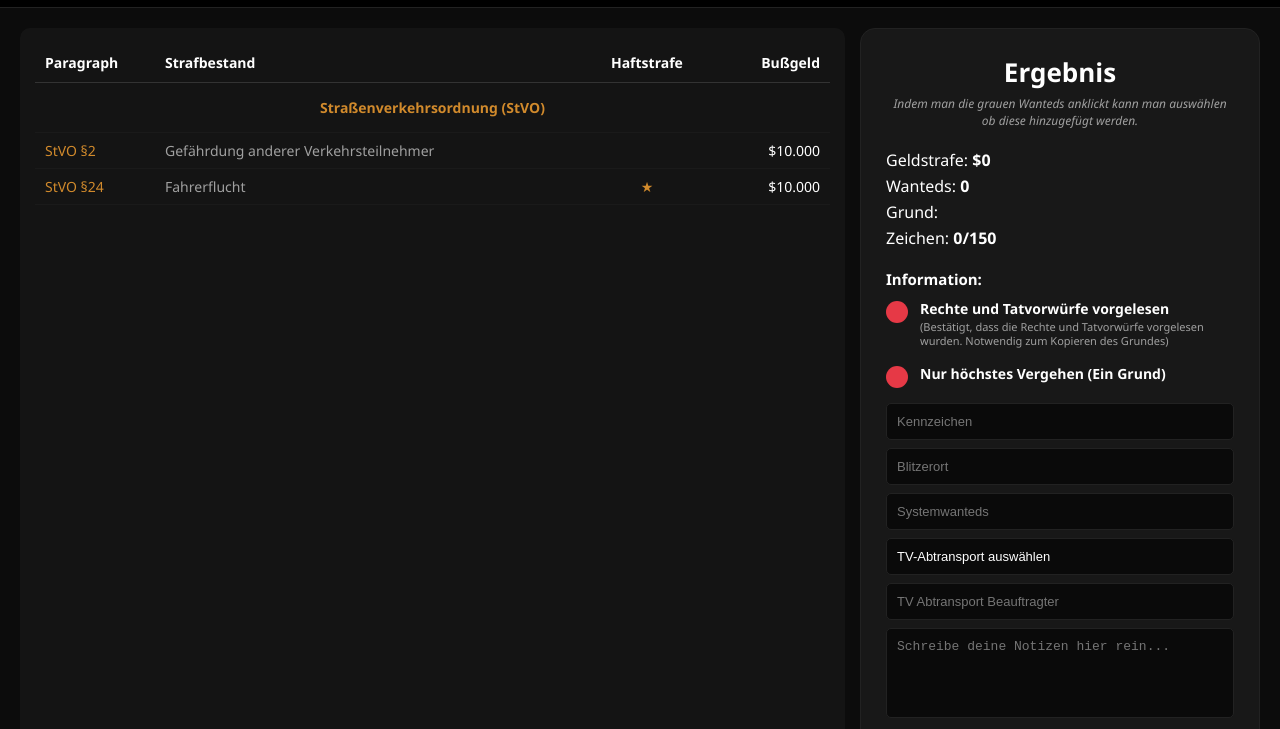
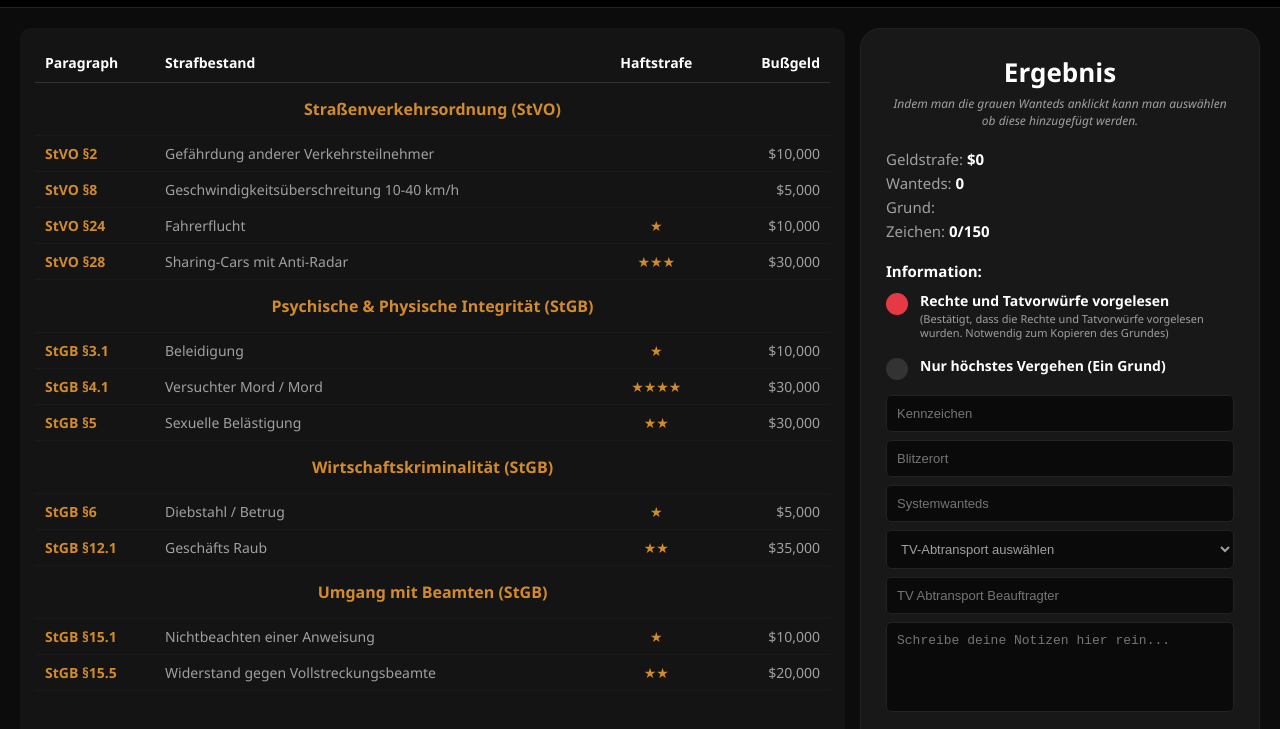
Before and after one commit to EdelLucas/bussgeld-rechner, a plain HTML site: page index.html in a window 1280 px wide. Shown: the part 46-775 px from the top of the page. Drawn offline with Linux system fonts and the light colour scheme.

Commit message:
Update 0.2

```diff
--- a/index.html
+++ b/index.html
@@ -6,9 +6,11 @@
 <style>
   :root {
     --bg-main: #0c0c0c;
-    --bg-card: #141414;
+    --bg-panel: #141414;
     --accent-orange: #d18a2c;
-    --text-dim: #a0a0a0;
+    --text-primary: #ffffff; /* Überschriften */
+    --text-secondary: #a0a0a0; /* Fließtext/Grau */
+    --text-black: #000000;
     --red-dot: #e63946;
     --input-bg: #0a0a0a;
   }
@@ -16,8 +18,8 @@
   body {
     margin: 0;
     background: var(--bg-main);
-    color: white;
-    font-family: 'Segoe UI', sans-serif;
+    color: var(--text-primary);
+    font-family: 'Segoe UI', Arial, sans-serif;
   }
 
   header {
@@ -37,43 +39,55 @@
   }
 
   /* Linke Seite (Tabelle) */
-  .list-section { background: var(--bg-card); padding: 15px; border-radius: 10px; }
+  .list-section {
+    background: var(--bg-panel);
+    padding: 15px;
+    border-radius: 10px;
+    max-height: 90vh;
+    overflow-y: auto;
+  }
+
   table { width: 100%; border-collapse: collapse; font-size: 14px; }
-  th { text-align: left; padding: 10px; border-bottom: 1px solid #333; }
-  td { padding: 8px 10px; border-bottom: 1px solid #1a1a1a; }
-  .cat-title { color: var(--accent-orange); text-align: center; padding: 15px; font-weight: bold; }
-  .para { color: var(--accent-orange); width: 100px; }
-  .crime { color: var(--text-dim); }
+  th { text-align: left; padding: 10px; border-bottom: 1px solid #333; color: var(--text-primary); }
+  td { padding: 8px 10px; border-bottom: 1px solid #1a1a1a; color: var(--text-secondary); }
 
-  /* RECHTE SEITE (EXAKT WIE SCREENSHOT) */
+  .cat-title { color: var(--accent-orange); text-align: center; padding: 15px; font-weight: bold; font-size: 16px; }
+  .para { color: var(--accent-orange); width: 100px; font-weight: bold; }
+  .money-cell { text-align: right; color: var(--text-secondary); }
+  .star-cell { text-align: center; color: var(--accent-orange); cursor: pointer; }
+
+  /* RECHTE SEITE (ERGEBNIS PANEL) */
   .ergebnis-panel {
     background: #181818;
-    border-radius: 15px;
+    border-radius: 20px;
     padding: 25px;
     border: 1px solid #222;
+    position: sticky;
+    top: 20px;
   }
 
-  .panel-title { text-align: center; font-size: 26px; font-weight: bold; margin-bottom: 5px; }
-  .panel-info-text { font-size: 12px; color: var(--text-dim); text-align: center; font-style: italic; margin-bottom: 20px; }
+  .panel-title { text-align: center; font-size: 26px; font-weight: bold; margin-bottom: 5px; color: var(--text-primary); }
+  .panel-info-text { font-size: 12px; color: var(--text-secondary); text-align: center; font-style: italic; margin-bottom: 20px; }
 
-  .stat-row { font-size: 16px; margin-bottom: 4px; }
-  .stat-row span { font-weight: bold; }
+  .stat-row { font-size: 15px; margin-bottom: 4px; color: var(--text-secondary); }
+  .stat-row span { font-weight: bold; color: var(--text-primary); }
 
-  .info-header { font-weight: bold; margin: 20px 0 10px 0; font-size: 15px; }
+  .info-header { font-weight: bold; margin: 20px 0 10px 0; font-size: 15px; color: var(--text-primary); }
 
   /* Schalter-Optionen */
   .option-item { display: flex; align-items: flex-start; gap: 12px; margin-bottom: 15px; cursor: pointer; }
-  .dot { width: 22px; height: 22px; background: var(--red-dot); border-radius: 50%; flex-shrink: 0; margin-top: 2px; }
+  .dot { width: 22px; height: 22px; background: var(--red-dot); border-radius: 50%; flex-shrink: 0; margin-top: 2px; transition: 0.3s; }
   .dot.inactive { background: #333; }
-  .option-content strong { display: block; font-size: 14px; margin-bottom: 2px; }
-  .option-content small { display: block; font-size: 11px; color: var(--text-dim); line-height: 1.3; }
+
+  .option-content strong { display: block; font-size: 14px; margin-bottom: 2px; color: var(--text-primary); }
+  .option-content small { display: block; font-size: 11px; color: var(--text-secondary); line-height: 1.3; }
 
   /* Eingabefelder */
   .input-group { display: flex; flex-direction: column; gap: 8px; margin-top: 15px; }
   .field {
     background: var(--input-bg);
     border: 1px solid #222;
-    color: #888;
+    color: var(--text-secondary);
     padding: 10px;
     border-radius: 5px;
     font-size: 13px;
@@ -81,47 +95,36 @@
     box-sizing: border-box;
   }
   textarea.field { height: 90px; resize: none; }
-  select.field { appearance: none; color: white; }
 
-  /* Buttons unten */
+  /* Buttons */
   .button-grid { display: grid; grid-template-columns: 1fr 1fr; gap: 10px; margin-top: 20px; }
   .btn-action {
     background: #000;
     border: 1px solid #333;
-    color: white;
+    color: var(--text-primary);
     padding: 10px 5px;
     border-radius: 5px;
     font-size: 11px;
     cursor: pointer;
     text-align: center;
   }
-  .btn-action:hover { background: #111; }
-
-  .hidden { display: none; }
 </style>
 </head>
 <body>
 
 <header>
   <div style="font-weight: bold; font-size: 20px;">Bußgeldrechner</div>
-  <input type="text" placeholder="Nach Straftat oder Paragraph suchen..." style="background:#111; border:1px solid #333; color:white; padding:8px; border-radius:5px; width:250px;">
+  <input type="text" id="search" placeholder="Nach Straftat oder Paragraph suchen..." oninput="filterTable()" style="background:#111; border:1px solid #333; color:white; padding:8px; border-radius:5px; width:250px;">
 </header>
 
 <main class="container">
   <section class="list-section">
-    <table>
+    <table id="penaltyTable">
       <thead>
         <tr><th>Paragraph</th><th>Strafbestand</th><th style="text-align:center">Haftstrafe</th><th style="text-align:right">Bußgeld</th></tr>
       </thead>
-      <tbody>
-        <tr><td colspan="4" class="cat-title">Straßenverkehrsordnung (StVO)</td></tr>
-        <tr onclick="toggleCrime('StVO §2', 10000, 0)">
-          <td class="para">StVO §2</td><td class="crime">Gefährdung anderer Verkehrsteilnehmer</td><td></td><td style="text-align:right">$10.000</td>
-        </tr>
-        <tr onclick="toggleCrime('StVO §24', 10000, 1)">
-          <td class="para">StVO §24</td><td class="crime">Fahrerflucht</td><td style="text-align:center; color:var(--accent-orange)">★</td><td style="text-align:right">$10.000</td>
-        </tr>
-      </tbody>
+      <tbody id="tableBody">
+        </tbody>
     </table>
   </section>
 
@@ -145,7 +148,7 @@
     </div>
 
     <div class="option-item" onclick="toggleSwitch(this)">
-      <div class="dot"></div>
+      <div class="dot inactive"></div>
       <div class="option-content">
         <strong>Nur höchstes Vergehen (Ein Grund)</strong>
       </div>
@@ -155,20 +158,13 @@
       <input type="text" class="field" placeholder="Kennzeichen" id="inputPlate">
       <input type="text" class="field" placeholder="Blitzerort" id="inputBlitzer">
       <input type="text" class="field" placeholder="Systemwanteds">
-
-      <select class="field">
-        <option>TV-Abtransport auswählen</option>
-        <option>Streifenwagen</option>
-        <option>Gefangenentransporter</option>
-      </select>
-
+      <select class="field"><option>TV-Abtransport auswählen</option></select>
       <input type="text" class="field" placeholder="TV Abtransport Beauftragter">
-
       <textarea class="field" placeholder="Schreibe deine Notizen hier rein..." oninput="updateChars(this)"></textarea>
     </div>
 
     <div class="option-item" style="margin-top:20px;" onclick="toggleSwitch(this)">
-      <div class="dot"></div>
+      <div class="dot inactive"></div>
       <div class="option-content">
         <strong>Reue</strong>
         <small>(Entfernt 2 Wanteds, 1 Wanted muss verbleiben gemäß StGB §35 - Reue)</small>
@@ -176,7 +172,7 @@
     </div>
 
     <div class="option-item" onclick="toggleSwitch(this)">
-      <div class="dot"></div>
+      <div class="dot inactive"></div>
       <div class="option-content">
         <strong>Systemfehler</strong>
       </div>
@@ -192,37 +188,70 @@
 </main>
 
 <script>
-  let totalMoney = 0;
-  let totalWanteds = 0;
-  let selectedParagraphs = [];
+  // Daten aus allen Screenshots zusammengefügt
+  const penaltyData = [
+    { cat: "Straßenverkehrsordnung (StVO)", items: [
+      { p: "StVO §2", n: "Gefährdung anderer Verkehrsteilnehmer", w: 0, m: 10000 },
+      { p: "StVO §8", n: "Geschwindigkeitsüberschreitung 10-40 km/h", w: 0, m: 5000 },
+      { p: "StVO §24", n: "Fahrerflucht", w: 1, m: 10000 },
+      { p: "StVO §28", n: "Sharing-Cars mit Anti-Radar", w: 3, m: 30000 }
+    ]},
+    { cat: "Psychische & Physische Integrität (StGB)", items: [
+      { p: "StGB §3.1", n: "Beleidigung", w: 1, m: 10000 },
+      { p: "StGB §4.1", n: "Versuchter Mord / Mord", w: 4, m: 30000 },
+      { p: "StGB §5", n: "Sexuelle Belästigung", w: 2, m: 30000 }
+    ]},
+    { cat: "Wirtschaftskriminalität (StGB)", items: [
+      { p: "StGB §6", n: "Diebstahl / Betrug", w: 1, m: 5000 },
+      { p: "StGB §12.1", n: "Geschäfts Raub", w: 2, m: 35000 }
+    ]},
+    { cat: "Umgang mit Beamten (StGB)", items: [
+      { p: "StGB §15.1", n: "Nichtbeachten einer Anweisung", w: 1, m: 10000 },
+      { p: "StGB §15.5", n: "Widerstand gegen Vollstreckungsbeamte", w: 2, m: 20000 }
+    ]}
+  ];
 
-  function toggleCrime(para, price, wanteds) {
-    if(selectedParagraphs.includes(para)) {
-      selectedParagraphs = selectedParagraphs.filter(p => p !== para);
-      totalMoney -= price;
-      totalWanteds -= wanteds;
-    } else {
-      selectedParagraphs.push(para);
-      totalMoney += price;
-      totalWanteds += wanteds;
-    }
-    updateDisplay();
+  let currentMoney = 0;
+  let currentWanteds = 0;
+
+  function initTable() {
+    const tbody = document.getElementById('tableBody');
+    penaltyData.forEach(section => {
+      tbody.innerHTML += `<tr><td colspan="4" class="cat-title">${section.cat}</td></tr>`;
+      section.items.forEach(item => {
+        tbody.innerHTML += `
+          <tr onclick="addPenalty(${item.m}, ${item.w}, this)">
+            <td class="para">${item.p}</td>
+            <td>${item.n}</td>
+            <td class="star-cell">${'★'.repeat(item.w)}${'☆'.repeat(item.w ? 0 : 0)}</td>
+            <td class="money-cell">$${item.m.toLocaleString()}</td>
+          </tr>`;
+      });
+    });
   }
 
-  function updateDisplay() {
-    document.getElementById('resMoney').textContent = '$' + totalMoney.toLocaleString();
-    document.getElementById('resWanteds').textContent = totalWanteds;
+  function addPenalty(money, wanteds, row) {
+    row.style.background = row.style.background ? "" : "#1d1d1d";
+    const isActive = row.style.background !== "";
+    currentMoney += isActive ? money : -money;
+    currentWanteds += isActive ? wanteds : -wanteds;
+    document.getElementById('resMoney').textContent = "$" + currentMoney.toLocaleString();
+    document.getElementById('resWanteds').textContent = currentWanteds;
   }
 
-  function toggleSwitch(el) {
-    const dot = el.querySelector('.dot');
-    dot.classList.toggle('inactive');
+  function toggleSwitch(el) { el.querySelector('.dot').classList.toggle('inactive'); }
+  function updateChars(el) { document.getElementById('charCount').textContent = el.value.length + "/150"; }
+
+  function filterTable() {
+    let input = document.getElementById("search").value.toUpperCase();
+    let rows = document.getElementById("tableBody").getElementsByTagName("tr");
+    for (let i = 0; i < rows.length; i++) {
+      let text = rows[i].textContent.toUpperCase();
+      rows[i].style.display = text.includes(input) ? "" : "none";
+    }
   }
 
-  function updateChars(el) {
-    document.getElementById('charCount').textContent = el.value.length + "/150";
-  }
+  initTable();
 </script>
-
 </body>
 </html>
```
